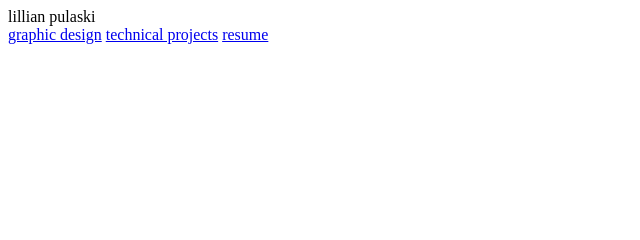
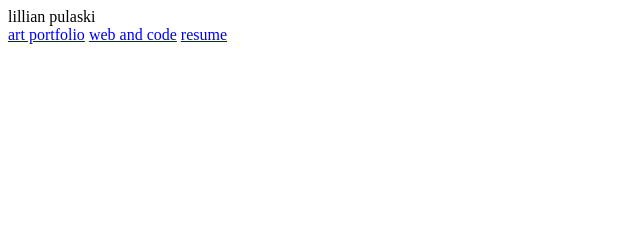
Before and after one commit to lillian-pulaski/portfolio, a plain HTML site: page projects/helvetica.html in a window 1280 px wide. Shown: the top 240 px of the page, 0-640 px from the left. Drawn offline with Linux system fonts and the light colour scheme.

```diff
--- a/projects/helvetica.html
+++ b/projects/helvetica.html
@@ -170,8 +170,8 @@
         <div class="nav-content">
             <div class="nav-name">lillian pulaski</div>
             <div class="nav-links">
-                <a href="../gd.html" class="nav-link nav-link--active">graphic design</a>
-                <a href="../technical.html" class="nav-link">technical projects</a>
+                <a href="../index.html" class="nav-link nav-link--active">art portfolio</a>
+                <a href="../technical.html" class="nav-link">web and code</a>
                 <a href="../resume.html" class="nav-link">resume</a>
             </div>
         </div>
```
